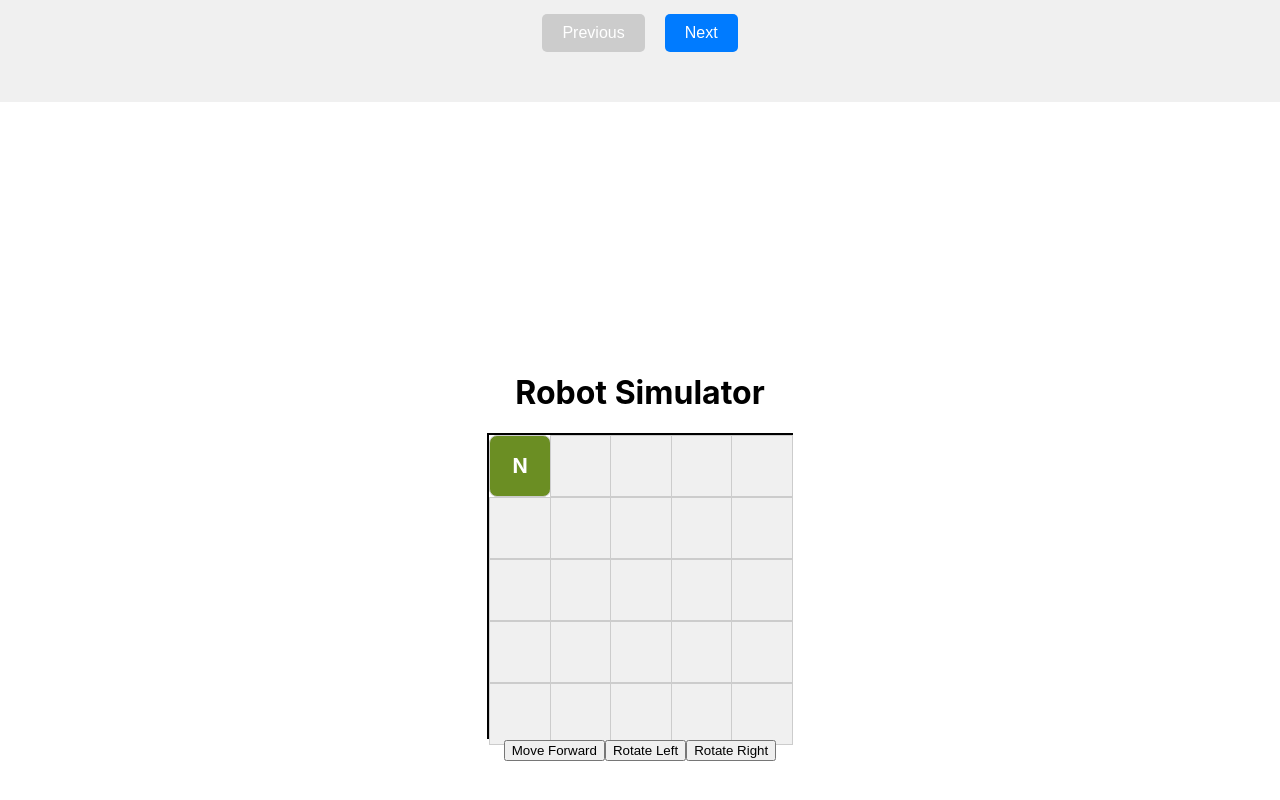
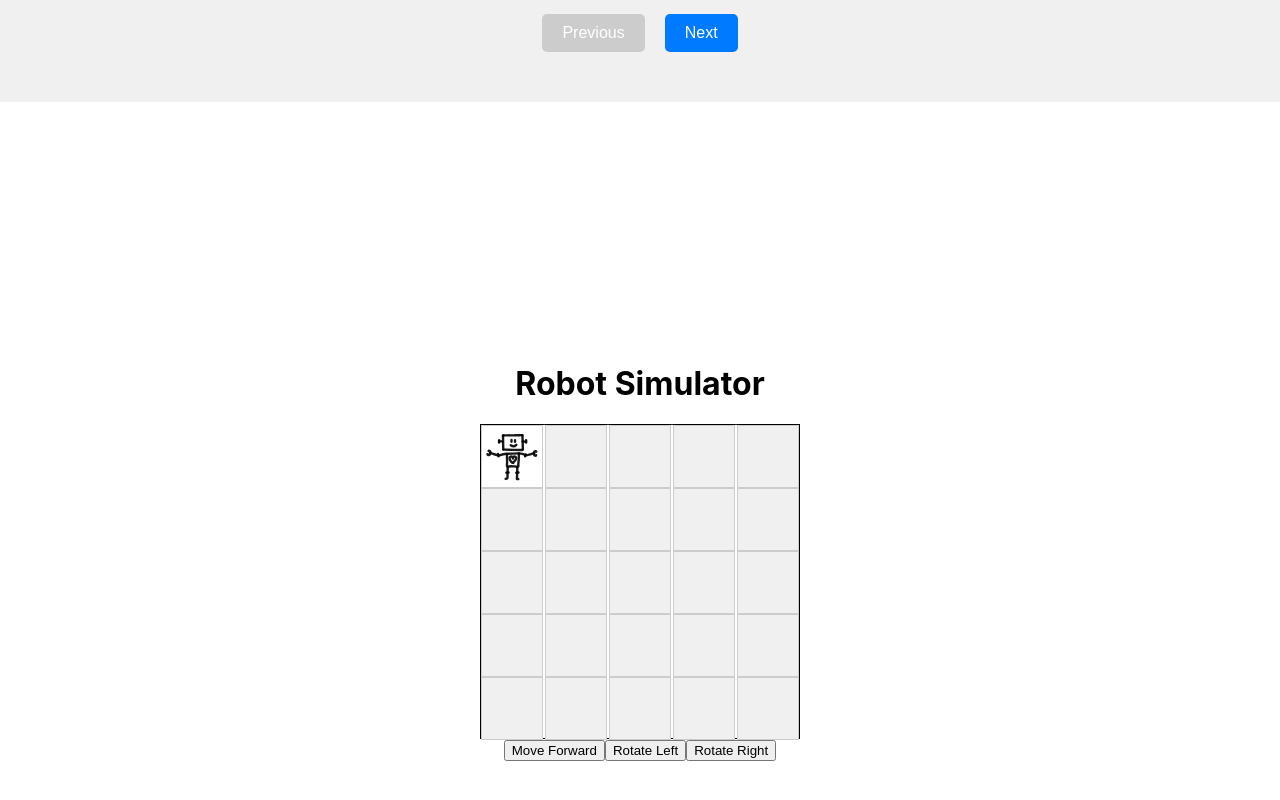
Before and after one commit to OneTwoSz/Yourbell_Projects, a React (Create React App) app in the folder robot-simulator/: page / in a window 1280 px wide. Shown: the part 976-1776 px from the top of the page. Built offline with nearby package versions, Linux system fonts and the light colour scheme.

Commit message:
Added a 'robot' and pushed, need to make style changes.

```diff
--- a/robot-simulator/src/components/Grid.js
+++ b/robot-simulator/src/components/Grid.js
@@ -1,6 +1,22 @@
 import React from 'react';
+import { ReactComponent as RobotIcon } from '../assets/robot.svg';
 
 const Grid = ({ position, gridSize }) => {
+  const getRotation = (direction) => {
+    switch (direction) {
+      case 'N':
+        return 'rotate(0deg)';
+      case 'E':
+        return 'rotate(90deg)';
+      case 'S':
+        return 'rotate(180deg)';
+      case 'W':
+        return 'rotate(270deg)';
+      default:
+        return 'rotate(0deg)';
+    }
+  };
+
   return (
     <div className="grid">
       {[...Array(gridSize)].map((_, rowIndex) => (
@@ -12,9 +28,12 @@ const Grid = ({ position, gridSize }) => {
                 position.x === colIndex && position.y === rowIndex ? 'robot' : ''
               }`}
             >
-              {position.x === colIndex && position.y === rowIndex
-                ? position.dir
-                : ''}
+              {position.x === colIndex && position.y === rowIndex && (
+                <RobotIcon
+                  style={{ transform: getRotation(position.dir) }}
+                  className="robot-svg"
+                />
+              )}
             </div>
           ))}
         </div>
--- a/robot-simulator/src/components/InteractiveGuide.js
+++ b/robot-simulator/src/components/InteractiveGuide.js
@@ -2,11 +2,12 @@ import React, { useState } from 'react';
 
 const steps = [
   "Welcome to the Robot Simulator! Let's get started.",
-  "Step 1: Use the 'Rotate Left' button to change the robot's direction counterclockwise.",
-  "Step 2: Use the 'Rotate Right' button to change the robot's direction clockwise.",
-  "Step 3: Use the 'Move Forward' button to move the robot one step in the direction it's facing.",
-  "Step 4: Watch the robot move around the grid as you control it!",
-  "You're all set! Try experimenting with different movements and rotations."
+  "Step 1: The robot can face one of four directions: North, East, South, or West. You can see its head pointing in the direction it's facing.",
+  "Step 2: Use the 'Rotate Left' button to rotate the robot counterclockwise. Notice how the robot's head changes direction.",
+  "Step 3: Use the 'Rotate Right' button to rotate the robot clockwise. Again, observe how the robot's head turns to indicate the new direction.",
+  "Step 4: Now, use the 'Move Forward' button. The robot will move one step in the direction its head is facing. For example, if the robot's head is facing East, it will move to the right.",
+  "Step 5: Experiment with different combinations of rotating and moving forward. You'll see that the robot always moves in the direction its head is pointing.",
+  "You're all set! Try navigating the robot around the grid using the controls."
 ];
 
 const InteractiveGuide = () => {
--- a/robot-simulator/src/styles/App.css
+++ b/robot-simulator/src/styles/App.css
@@ -1,10 +1,9 @@
 .grid {
   display: grid;
-  grid-template-columns: repeat(5, 60px);
-  grid-template-rows: repeat(5, 60px);
-  gap: 0.5px;
-  margin: 0 auto;
-  border: 2px solid #000000;
+  grid-template-columns: repeat(5, 62px);
+  grid-template-rows: repeat(5, 61px);
+  gap: 2px;
+  border: 1px solid #000000;
   background-color: #fff;
 }
 
@@ -18,12 +17,21 @@
   justify-content: center;
   font-size: 20px;
   font-weight: bold;
+  padding: 1px 0 0 0;
 }
 
+/* Remove the old robot background color and style */
 .robot {
-  background-color: #6B8E23;
-  color: #fff;
-  border-radius: 8px;
+  background-color: transparent; /* No background for the SVG */
+  border-radius: 0; /* No border-radius needed for the SVG */
+}
+
+/* New style for the robot SVG */
+.robot-svg {
+  width: 100%; /* Ensure the SVG fits the cell */
+  height: 100%;
+  transform-origin: center; /* Ensure the rotation is centered */
+  transition: transform 0.3s ease; /* Smooth rotation transition */
 }
 
 .hero {
@@ -69,5 +77,4 @@
   align-items: center;
   justify-content: center;
   height: 100vh;
-  padding: 5px;
 }
```
Also changed, not shown: robot-simulator/src/assets/robot.svg (added).
